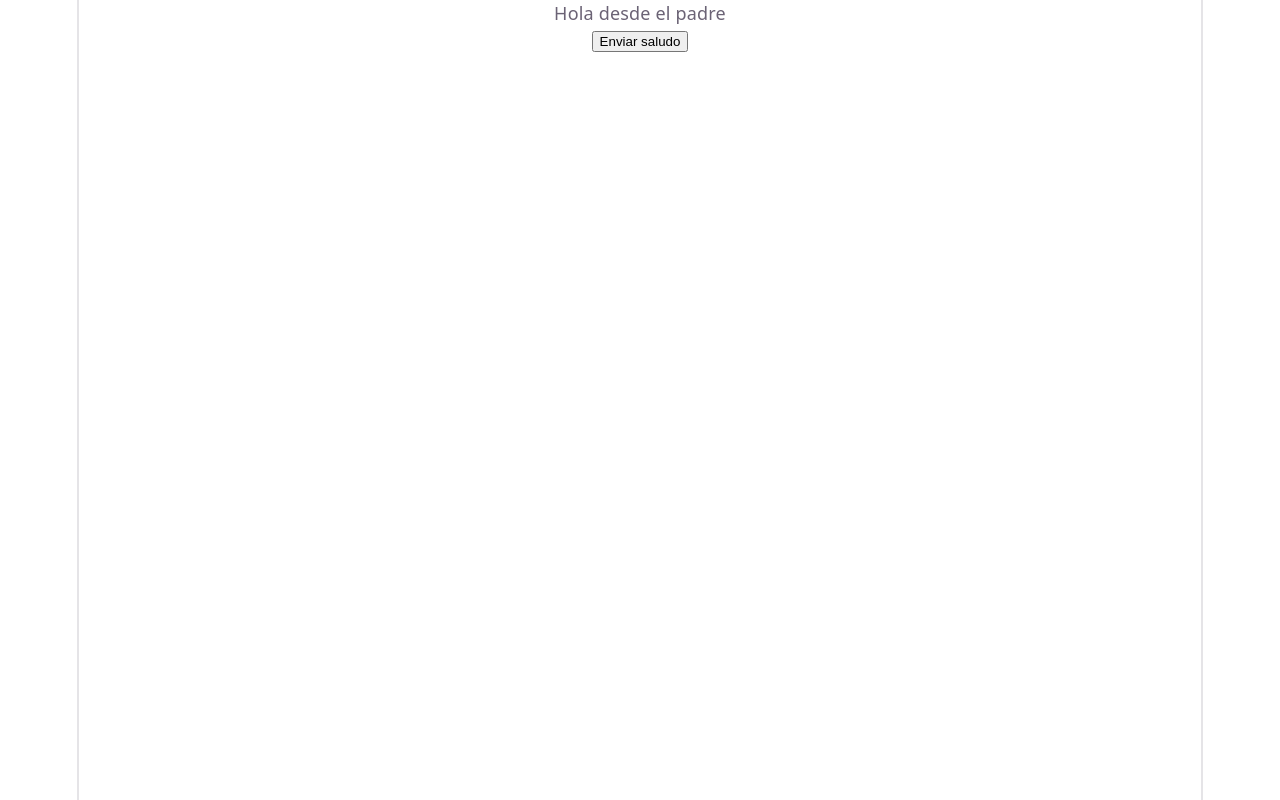
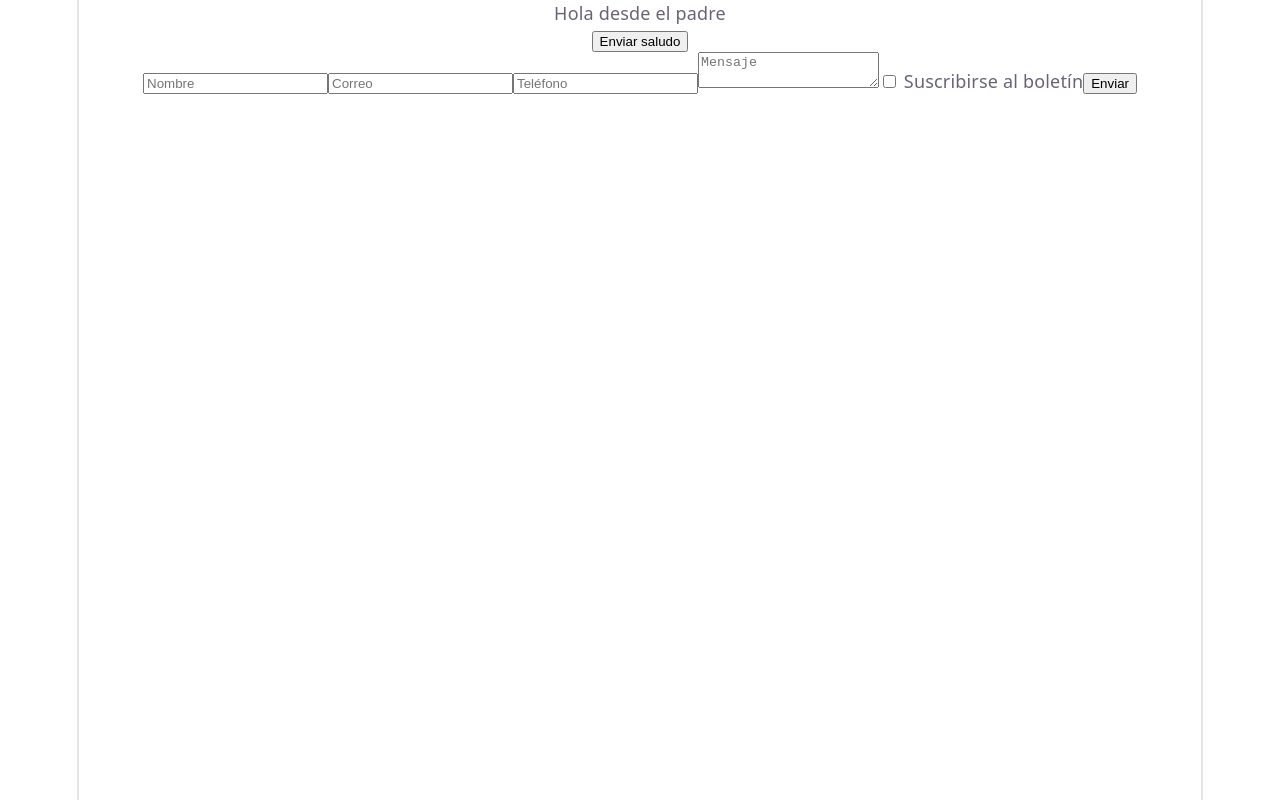
Before and after one commit to IgnacioCG07/micasapadre, a Vue app: page / in a window 1280 px wide. Built offline with nearby package versions, Linux system fonts and the light colour scheme.

Commit message:
Actividad 4 - Formulario de Validación

```diff
--- /dev/null
+++ b/src/components/Contacto.vue
@@ -0,0 +1,48 @@
+<template>
+  <form @submit.prevent="validarFormulario">
+    <input v-model="nombre" placeholder="Nombre" />
+    <input v-model="correo" placeholder="Correo" />
+    <input v-model="telefono" placeholder="Teléfono" />
+    <textarea v-model="mensaje" placeholder="Mensaje"></textarea>
+    <label><input type="checkbox" v-model="newsletter" /> Suscribirse al boletín</label>
+    <button type="submit">Enviar</button>
+  </form>
+
+
+  <div v-if="error" style="color:red">{{ error }}</div>
+
+  <div v-if="enviado">
+    <h3>Datos enviados:</h3>
+    <p><strong>Nombre:</strong> {{ nombre }}</p>
+    <p><strong>Correo:</strong> {{ correo }}</p>
+    <p><strong>Teléfono:</strong> {{ telefono }}</p>
+    <p><strong>Mensaje:</strong> {{ mensaje }}</p>
+    <p><strong>Boletín:</strong> {{ newsletter ? 'Sí' : 'No' }}</p>
+  </div>
+</template>
+
+<script>
+export default {
+  data() {
+    return {
+      nombre: '',
+      correo: '',
+      telefono: '',
+      mensaje: '',
+      newsletter: false,
+      enviado: false,
+      error: ''
+    }
+  },
+  methods: {
+    validarFormulario() {
+      if (!this.nombre || !this.correo || !this.telefono || !this.mensaje) {
+        this.error = 'Todos los campos son obligatorios';
+        return;
+      }
+      this.enviado = true;
+      this.error = '';
+    }
+  }
+}
+</script>
--- a/src/components/Padre.vue
+++ b/src/components/Padre.vue
@@ -3,16 +3,19 @@
         <Hijo mensaje="Hola desde el padre" />
         <HijoBoton @saludo="mostrarSaludo" />
         <p v-if="mensaje">{{ mensaje }}</p>
+        <Contacto />
     </div>
 </template>
 <script>
 import Hijo from './Hijo.vue'
 import HijoBoton from './HijoBoton.vue'
+import Contacto from './Contacto.vue'
 
 export default {
     components: {
         Hijo,
-        HijoBoton
+        HijoBoton,
+        Contacto
     },
     data() {
         return {
```
